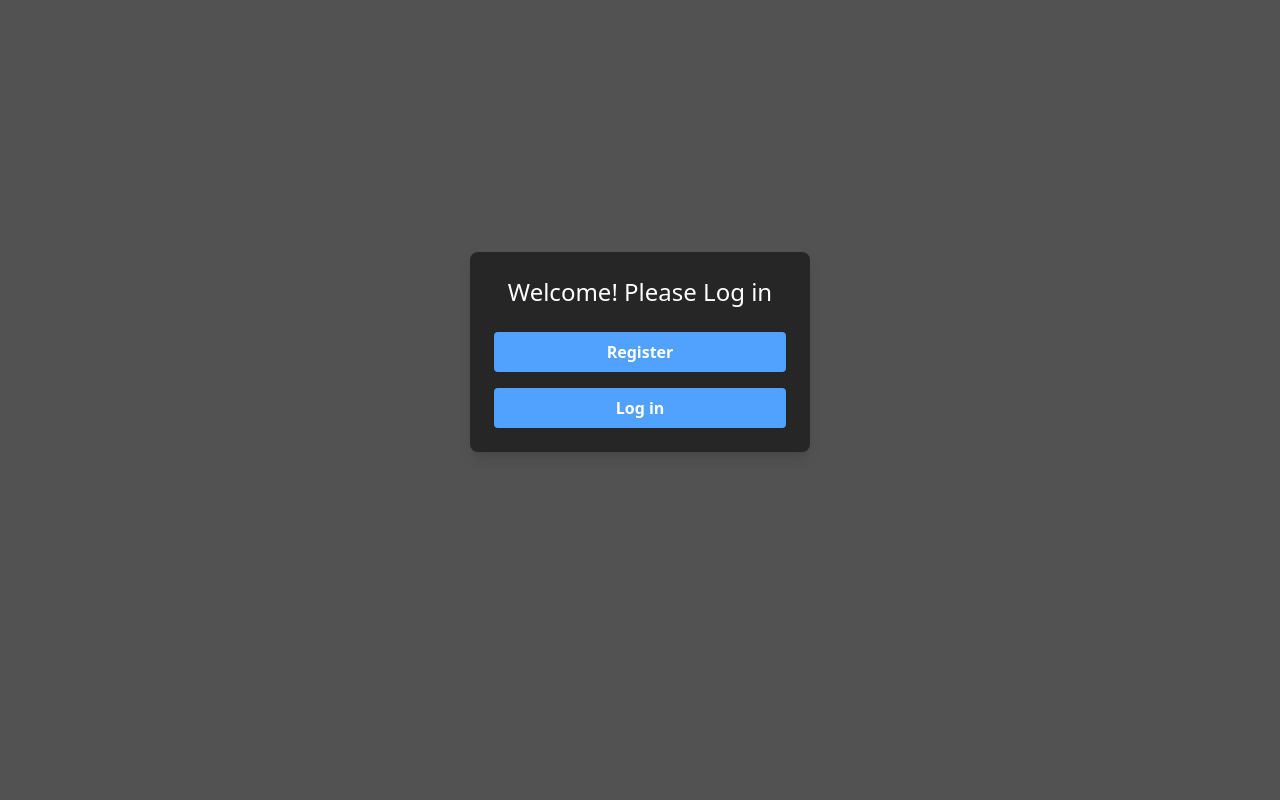
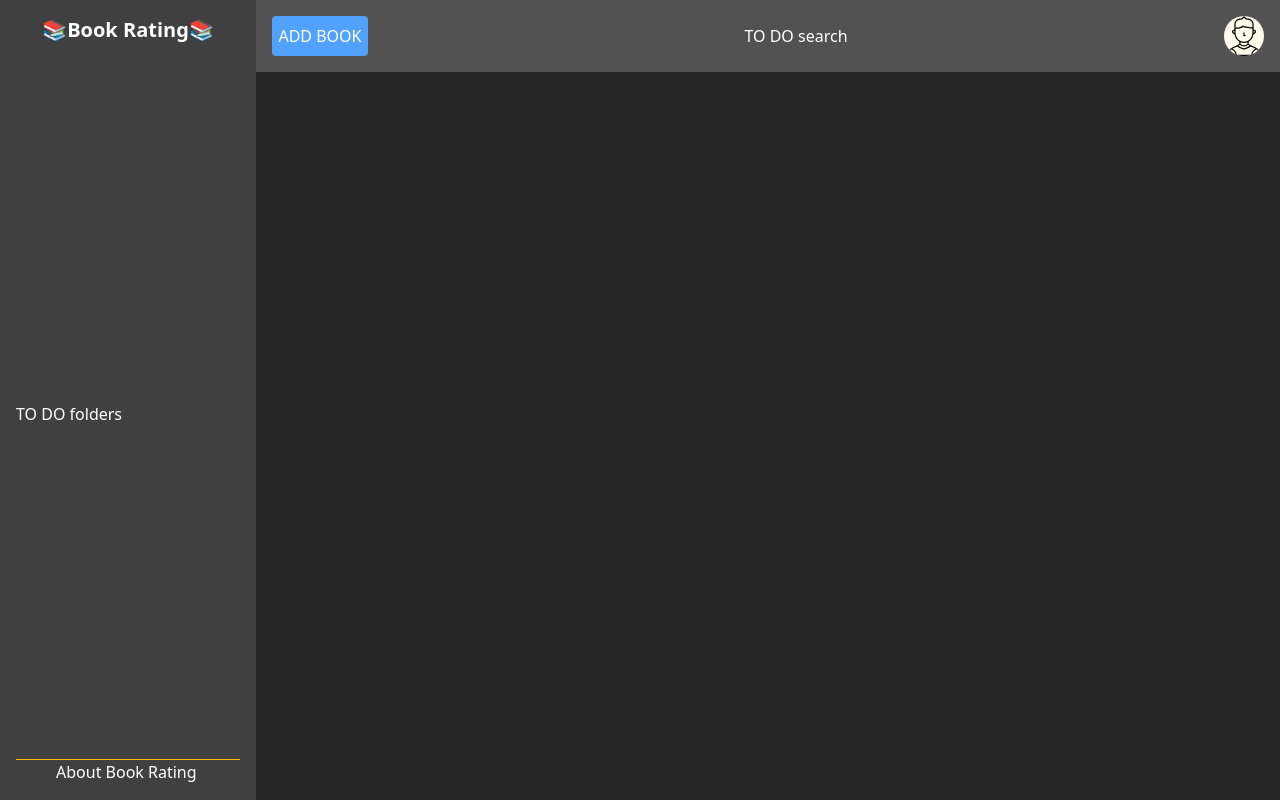
Before and after one commit to Vladiclevch/book-rating, a Vue app in the folder frontend/: page /home in a window 1280 px wide. Built offline with nearby package versions, Linux system fonts and the light colour scheme.

Commit message:
front updated nav, side bars

```diff
--- a/frontend/src/components/bars/NavBar.vue
+++ b/frontend/src/components/bars/NavBar.vue
@@ -1,5 +1,14 @@
 <script setup>
+  import { ref } from 'vue';
+  import { useRouter } from 'vue-router';
+  import defaultProfileImage from '@/assets/icons/profile-default.svg';
 
+  const dropdownOpen = ref(false);
+  const router = useRouter();
+
+  const toggleDropdown = () => {
+    dropdownOpen.value = !dropdownOpen.value;
+  }
 </script>
 
 <template>
@@ -7,7 +16,10 @@
 
     <div class="flex justify-between items-center">
 
-      <button @click="router.push('/create')">ADD BOOK</button>
+      <router-link
+      to="/home/create"
+      class="bg-blue-400 hover:bg-blue-500 text-white py-2 rounded cursor-pointer w-24 text-center">
+      ADD BOOK</router-link>
 
       <div>
         TO DO search
@@ -15,23 +27,22 @@
 
       <div class="relative">
         <img
-        src=""
+        :src="userImage || defaultProfileImage"
         alt="User"
         @click="toggleDropdown"
+        class="w-10 h-10 rounded-full cursor-pointer object-cover bg-amber-50"
         >
-
-        <div v-if="dropdownOpen" class="relative">
-          <ul>
-            <li @click="router.push('/settings')">
+        <div v-if="dropdownOpen" class="absolute right-0 mt-2 bg-gray-700 rounded w-24 overflow-auto">
+          <ul class="">
+            <li @click="router.push('/settings')" class="px-4 py-2 hover:bg-gray-800 cursor-pointer">
               Settings
             </li>
 
-            <li @click="router.push('/logout')">
+            <li @click="router.push('/logout')" class="px-4 py-2 hover:bg-gray-800 cursor-pointer">
               Logout
             </li>
           </ul>
         </div>
-
       </div>
 
     </div>
--- a/frontend/src/components/bars/SideBar.vue
+++ b/frontend/src/components/bars/SideBar.vue
@@ -3,19 +3,20 @@
 </script>
 
 <template>
-  <aside class="bg-neutral-700 text-white w-64 p-4">
+  <aside class="bg-neutral-700 w-64 p-4 flex flex-col justify-between h-full">
 
-    <div class="mb-6">
+    <div class="mb-6 self-center">
       <router-link to="/home">
-        <h1 class="text-xl">📚Book Rating📚</h1>
+        <h1 class="text-xl text-white font-black">📚Book Rating📚</h1>
       </router-link>
     </div>
 
-    <div>
-      TO DO Folders
+    <div class="text-white">
+      TO DO folders
     </div>
 
-    <router-link to="/home/about" class="p-2 bg-blue-500 text-white rounded">Open About</router-link>
-
+    <div class="border-t border-amber-400">
+      <router-link to="/home/about" class="text-white hover:text-blue-400 px-10">About Book Rating</router-link>
+    </div>
   </aside>
 </template>
--- a/frontend/src/components/forms/WelcomeForm.vue
+++ b/frontend/src/components/forms/WelcomeForm.vue
@@ -6,7 +6,7 @@
 
 <template>
   <div class="bg-neutral-800 text-white text-center p-6 rounded-lg shadow-lg w-85 max-w-md mb-24">
-    <h2 class="text-2xl mb-6">Welcome! Please Log in</h2>
+    <h2 class="text-2xl mb-6">Welcome! Please Log In</h2>
 
     <div class="flex flex-col gap-4">
       <button
--- /dev/null
+++ b/frontend/src/components/sections/CreateBookSection.vue
@@ -0,0 +1,7 @@
+<script setup>
+
+</script>
+
+<template>
+
+</template>
--- a/frontend/src/routers/index.js
+++ b/frontend/src/routers/index.js
@@ -3,19 +3,28 @@ import { useAuthStore } from '../stores/authStore';
 import RegisterView from '../views/RegisterView.vue';
 import LoginView from '../views/LoginView.vue';
 import HomeView from '../views/HomeView.vue';
-import About from '../components/sections/AboutSection.vue';
 import NotFountView from '../views/NotFountView.vue';
 import SettingsView from '../views/SettingsView.vue'
+import AboutSection from '../components/sections/AboutSection.vue';
+import CreateBookSection from '../components/sections/CreateBookSection.vue';
 
 const routes = [
   { path: '/', redirect: '/home' },
-  { path: '/home', component: HomeView, children: [
-    {
-      path: 'about',
-      component: About,
-      meta: { requiresAuth: false }
-    }
-  ] },
+  { path: '/home', component: HomeView, children:
+    [
+      {
+        path: 'about',
+        component: AboutSection,
+        meta: { requiresAuth: false }
+      },
+
+      {
+        path: 'create',
+        component: CreateBookSection,
+        meta: { requiresAuth: false }
+      }
+    ]
+  },
   { path: '/register', component: RegisterView },
   { path: '/login', component: LoginView },
   { path: '/settings', component: SettingsView },
--- a/frontend/src/views/HomeView.vue
+++ b/frontend/src/views/HomeView.vue
@@ -16,7 +16,7 @@
 
 <template>
 
-  <div v-if="authStore.isAuthenticated" class="flex h-screen">
+  <div v-if="!authStore.isAuthenticated" class="flex h-screen">
     <SideBar />
     <div class="flex-1 flex flex-col">
       <NavBar />
--- a/frontend/src/views/NotFountView.vue
+++ b/frontend/src/views/NotFountView.vue
@@ -5,7 +5,7 @@
 </script>
 
 <template>
-  <div class="bg-gray-600 flex justify-center items-center w-screen h-screen">
+  <div class="bg-neutral-600 flex justify-center items-center w-screen h-screen">
 
     <div class="text-center mb-24">
       <p class="text-6xl font-bold text-gray-900">404</p>
--- a/frontend/vite.config.js
+++ b/frontend/vite.config.js
@@ -7,5 +7,10 @@ export default defineConfig({
   plugins: [
     vue(),
     tailwindcss(),
-  ]
+  ],
+  resolve: {
+    alias: {
+      '@': '/src',
+    }
+  }
 })
```
Also changed, not shown: frontend/src/assets/icons/profile-default.svg (added).
